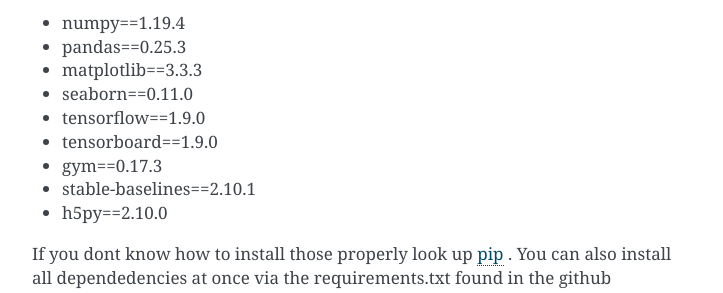
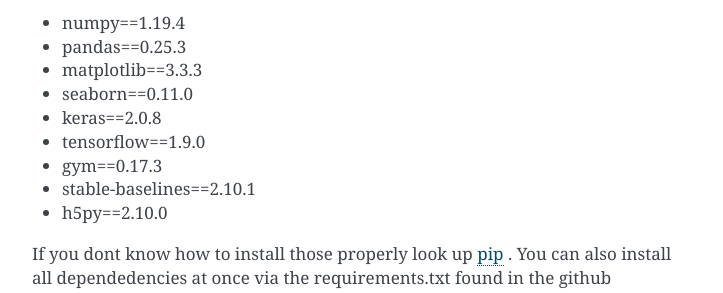
Before and after one commit to maik97/peak-shaver, a Sphinx documentation site: the page built from docs/intro/getting_started.rst, in a window 1280 px wide and 900 px high, scrolled down 481 px. Shown: the part 154-447 px from the top of the window, without its empty margins (388-1111 px from the left). Built offline with Sphinx 7.4.7, drawn with Linux system fonts in a browser that asks for light colours.

Commit message:
Update getting_started.rst

```diff
--- a/docs/intro/getting_started.rst
+++ b/docs/intro/getting_started.rst
@@ -20,8 +20,8 @@
 - pandas==0.25.3
 - matplotlib==3.3.3
 - seaborn==0.11.0
+- keras==2.0.8
 - tensorflow==1.9.0
-- tensorboard==1.9.0
 - gym==0.17.3
 - stable-baselines==2.10.1
 - h5py==2.10.0
```
